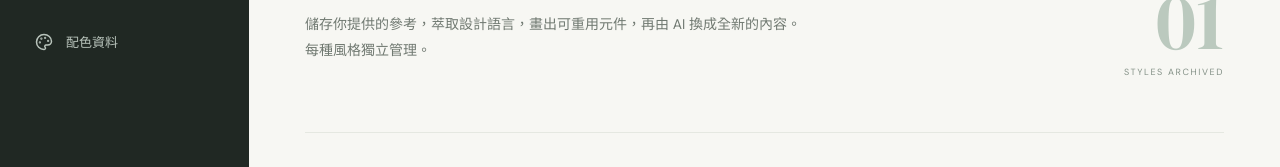
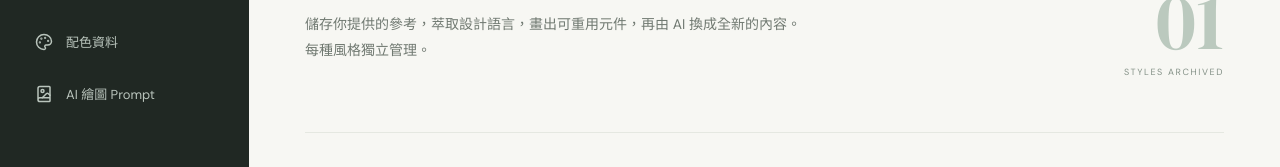
Before and after one commit to christinekao/frontend-design-library, a Next.js app: page / in a window 1280 px wide. Shown: the part 326-493 px from the top of the page. Built offline with nearby package versions, Linux system fonts and the light colour scheme.

Commit message:
Link illustration prompt archive in desktop and mobile navigation

```diff
--- a/src/app/page.tsx
+++ b/src/app/page.tsx
@@ -1,7 +1,8 @@
 "use client";
 
 import { useEffect, useMemo, useRef, useState } from "react";
-import { Archive, ArrowLeft, ArrowRight, Check, ClipboardCopy, Download, ExternalLink, Layers3, Palette, Plus, Search, Trash2, Upload, X, Sparkles } from "lucide-react";
+import { Archive, ArrowLeft, ArrowRight, BookImage, Check, ClipboardCopy, Download, ExternalLink, Layers3, Palette, Plus, Search, Trash2, Upload, X, Sparkles } from "lucide-react";
+import Link from "next/link";
 import { curatedStyles, getStylePrompt, type StyleEntry } from "@/data/styles";
 import { Style001ComponentBoard, Style001VariationStudio } from "@/components/style001/Style001Board";
 import { Style001Cover } from "@/components/style001/Style001Cover";
@@ -124,6 +125,7 @@ export default function Home() {
         <button className={`side-link ${tab==="components"?"current":""}`} onClick={()=>{setTab("components");goBack();}}><Layers3 size={18}/> 元件索引</button>
         <button className={`side-link ${tab==="variation"?"current":""}`} onClick={()=>{setTab("variation");goBack();}}><Sparkles size={18}/> AI 變體工作室</button>
         <button className={`side-link ${tab==="palettes"?"current":""}`} onClick={()=>{setTab("palettes");goBack();}}><Palette size={18}/> 配色資料</button>
+        <Link className="side-link" href="/prompts/"><BookImage size={18}/> AI 繪圖 Prompt</Link>
       </div>
       <div className="sidebar-footer"><div className="tiny-square">01</div><p>Observe carefully.<br/>Recreate originally.</p><small>LOCAL-FIRST · v0.2</small></div>
     </aside>
@@ -134,6 +136,7 @@ export default function Home() {
         <button className={tab==="components"?"active":""} onClick={()=>{setTab("components");goBack();}}>元件索引</button>
         <button className={tab==="variation"?"active":""} onClick={()=>{setTab("variation");goBack();}}>AI 變體</button>
         <button className={tab==="palettes"?"active":""} onClick={()=>{setTab("palettes");goBack();}}>配色資料</button>
+        <Link className="mobile-prompt-link" href="/prompts/">繪圖 Prompt</Link>
       </nav>
       {detail ? <section className="detail-view">
         <button className="back-link" onClick={goBack}><ArrowLeft size={17}/> 返回所有收藏</button>
```
